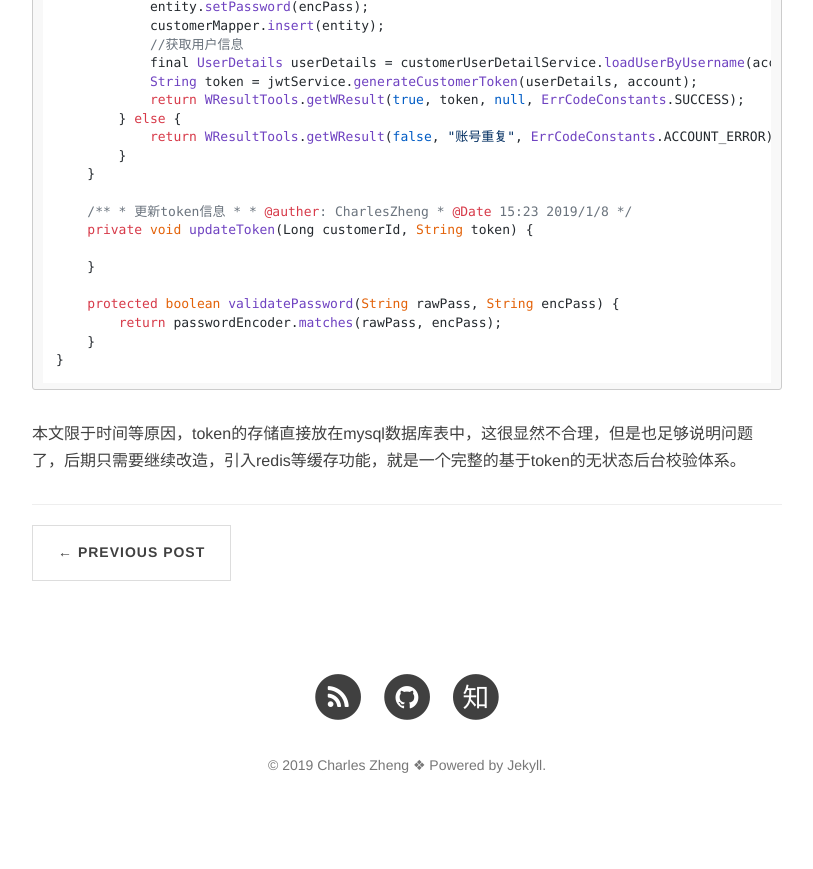
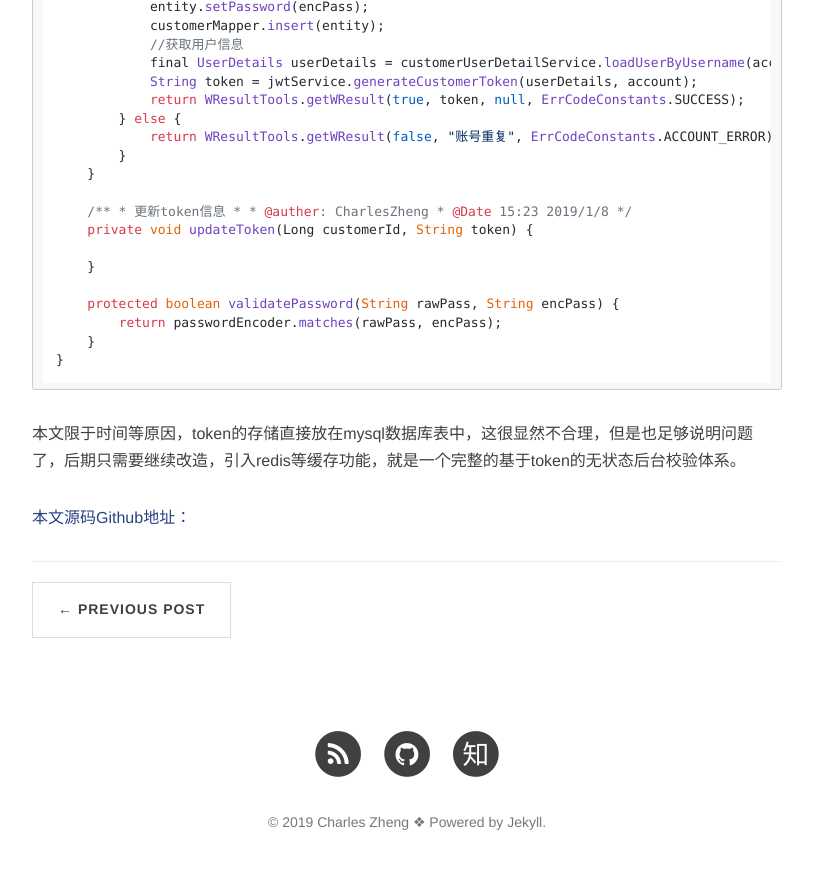
Before and after one commit to zbw898218/zbw898218.github.io, a Jekyll site: the page built from _posts/2019-01-08-SpringBoot+Security.md, in a window 1280 px wide and 900 px high, scrolled down 13325 px. Shown: the top 869 px of the window, without its empty margins (233-1046 px from the left). Built offline with Jekyll 4.4.1, drawn with Linux system fonts in a browser that asks for light colours; nearby versions of some CDN libraries; comment, search, counter and statistics services are not loaded; before the commit the page ends 14168 px from its top, so only the background shows below that.

Commit message:
update msg

```diff
--- a/_posts/2019-01-08-SpringBoot+Security.md
+++ b/_posts/2019-01-08-SpringBoot+Security.md
@@ -590,4 +590,4 @@ service逻辑：
 
 本文限于时间等原因，token的存储直接放在mysql数据库表中，这很显然不合理，但是也足够说明问题了，后期只需要继续改造，引入redis等缓存功能，就是一个完整的基于token的无状态后台校验体系。
 
-[本文源码Github地址：]: https://github.com/zbw898218/springboot-20181230-charleszheng
+[本文源码Github地址：](https://github.com/zbw898218/springboot-20181230-charleszheng)
```
